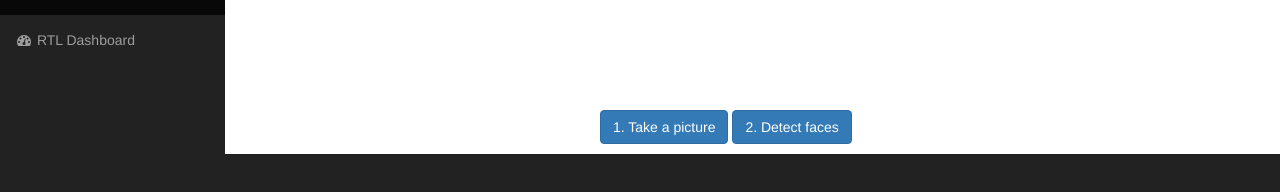
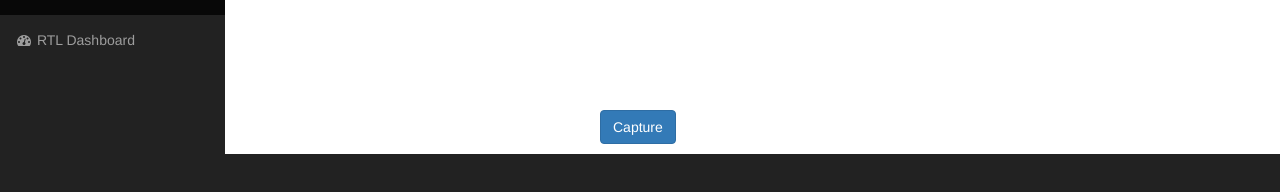
Before and after one commit to gmanghi/p-clearance-001, a plain HTML site: page step2.html in a window 1280 px wide. Shown: the part 436-628 px from the top of the page. Drawn offline with Linux system fonts and the light colour scheme.

Commit message:
Update step2.html

```diff
--- a/step2.html
+++ b/step2.html
@@ -231,11 +231,12 @@
 							<h2>Output</h2>
 							<canvas id="canvas" height="242px" width="322px"></canvas>
 						</div>
-
+						<!--
 						<div class="col-lg-4">
 							<h2>Face Detection</h2>
 							<canvas id="output"  height="242" width="322"></canvas>
 						</div>
+						-->
 					</div>
 					<div class="col-lg-12">
 						<p id="errorMessage"></p>
@@ -243,8 +244,8 @@
 					<div class="col-lg-12">
 						<div class="col-lg-4">&nbsp;</div>
 						<div class="col-lg-4">
-							<button class="btn btn-primary btn-large" id="takeSnapshot">1. Take a picture</button>
-							<button class="btn btn-primary btn-large" id="detectFaces">2. Detect faces</button>
+							<button class="btn btn-primary btn-large" id="takeSnapshot">Capture</button>
+							<!--<button class="btn btn-primary btn-large" id="detectFaces">2. Detect faces</button>-->
 						</div>
 						<div class="col-lg-4">&nbsp;</div>
 					</div>
```
